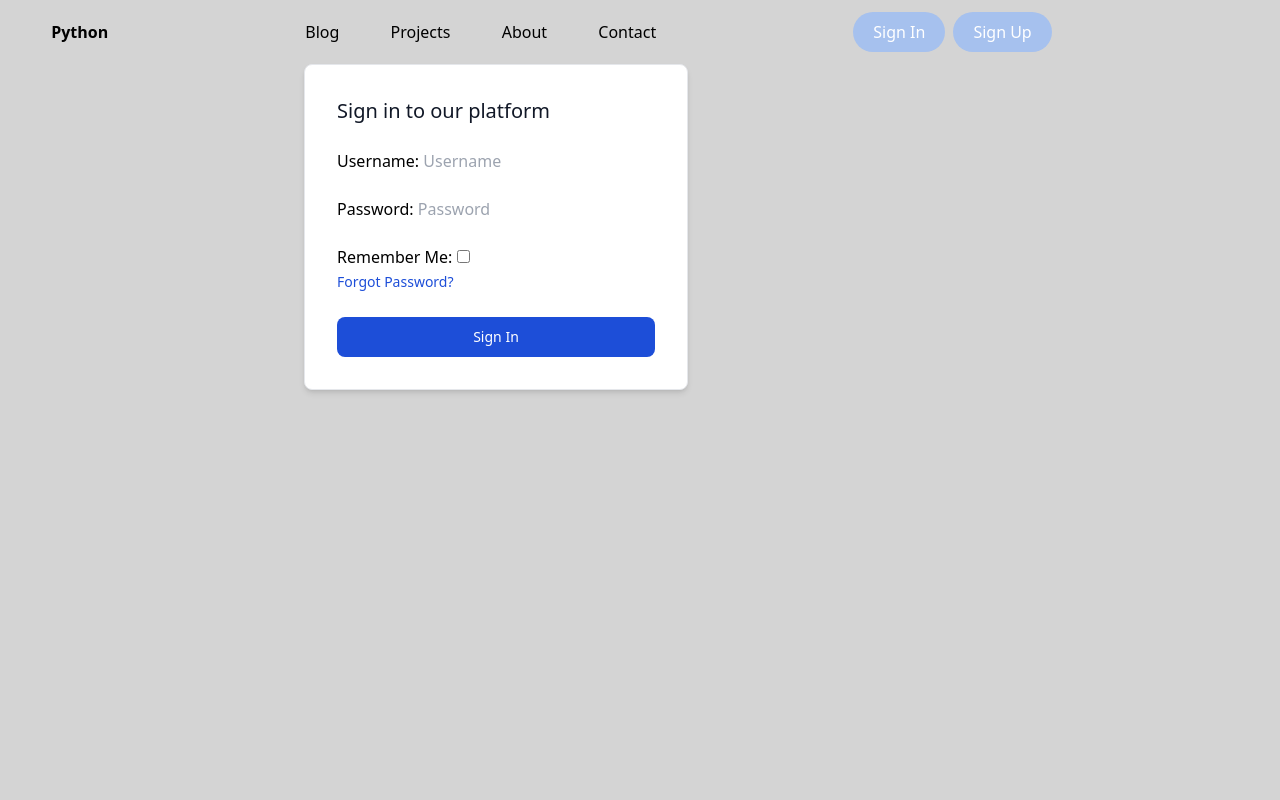
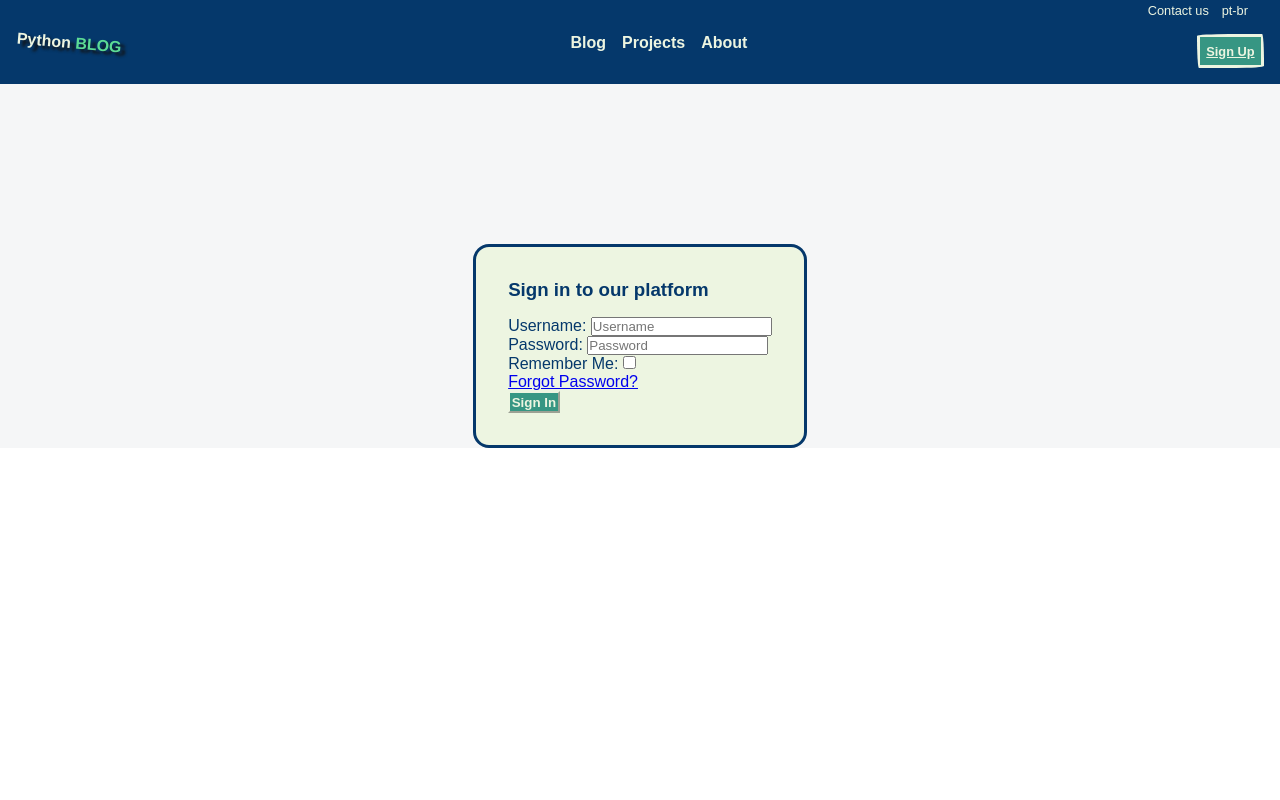
Before and after one commit to vitorkayron/django-blog, a Django app: page /accounts/login/ in a window 1280 px wide. Run offline with Django 4.2, Linux system fonts and the light colour scheme; some libraries are stand-ins or nearby versions.

Commit message:
adding css

```diff
--- a/blog/settings.py
+++ b/blog/settings.py
@@ -119,7 +119,7 @@ STATIC_ROOT = BASE_DIR / "staticfiles"
 STATIC_URL = 'static/'
 
 STATICFILES_DIRS = [
-    BASE_DIR / "static",
+    BASE_DIR / "templates/static",
 ]
 
 MEDIA_URL = 'media/'
--- a/templates/account/login.html
+++ b/templates/account/login.html
@@ -1,24 +1,57 @@
-{% extends "base.html" %}
+{% extends 'base.html' %}
+{% load static %}
+{% load i18n %}
 
-{% load i18n %}
-{% load account socialaccount %}
+{% block title %}
+  {% trans "Sign In" %}
+{% endblock %}
 
-{% block head_title %}{% trans "Sign In" %}{% endblock %}
+
+<link rel="stylesheet" href="{% static '/css/base.css' %}">
+
+
+
+{% block nav %}
+  <nav>
+    <div class="nav-top">
+        <ul class="nav-items-right">
+            <li>Contact us</li>
+            <li>pt-br</li>
+        </ul>
+    </div>
+    <div class="nav">
+        <!-- NAV TOP - LOGO -->
+        <a href="{% url 'home' %}" class="logo">Python <span class="logo2">BLOG</span></a>
+        <ul class="nav-items">
+            <li class="items"><a class="link" href="{% url 'post' %}">Blog</a></li>
+            <li class="items"><a class="link" href="">Projects</a></li>
+            <li class="items"><a class="link" href="">About</a></li>
+        </ul>
+
+        <div class="nav-right">
+          <div class="buttons">
+            <a class="button-55" href="{% url 'account_signup' %}">{% trans "Sign Up" %}</a>
+          </div>
+        </div>
+    </div>
+  </nav>
+{% endblock %}
+
 
 {% block content %}
-    <div class="max-w-2xl mx-auto">
-      <div
-        class="bg-white shadow-md border border-gray-200 rounded-lg max-w-sm p-4 sm:p-6 lg:p-8 dark:bg-gray-800 dark:border-gray-700">
-        <h3 class="text-xl font-medium text-gray-900 dark:text-white">Sign in to our platform</h3>
-        <form class="space-y-6" method="POST" action="{% url 'account_login' %}">
+<div class="container-form">
+  <div class="card-form">
+    <h3 class="">Sign in to our platform</h3>
+    <form class="" method="POST" action="{% url 'account_login' %}">
       {% csrf_token %}
       {{ form.as_p }}
       {% if redirect_field_value %}
       <input type="hidden" name="{{ redirect_field_name }}" value="{{ redirect_field_value }}" />
       {% endif %}
-          <a class="button secondaryAction text-sm text-blue-700 hover:underline ml-auto dark:text-blue-500" href="{% url 'account_reset_password' %}">{% trans "Forgot Password?" %}</a>
-          <button class="primaryAction w-full text-white bg-blue-700 hover:bg-blue-800 focus:ring-4 focus:ring-blue-300 font-medium rounded-lg text-sm px-5 py-2.5 text-center dark:bg-blue-600 dark:hover:bg-blue-700 dark:focus:ring-blue-800" type="submit">{% trans "Sign In" %}</button>
+      <a class="" href="{% url 'account_reset_password' %}">{% trans "Forgot Password?" %}</a>
+      <button class="btn-success" type="submit">{% trans "Sign In" %}</button>
     </form>
   </div>
 </div>
+
 {% endblock %}
--- a/templates/account/logout.html
+++ b/templates/account/logout.html
@@ -11,6 +11,7 @@
 <p>{% trans 'Are you sure you want to sign out?' %}</p>
 
 {% block nav %}
+
 {% endblock%}
 <form method="post" action="{% url 'account_logout' %}">
   {% csrf_token %}
--- a/templates/base.html
+++ b/templates/base.html
@@ -8,65 +8,19 @@
     <meta name="viewport" content="width=device-width, initial-scale=1.0">
     <title>{% block title %}{% endblock %}</title>
 
-
-    <script src="https://cdn.tailwindcss.com"></script>
-    <script type="module" src="https://unpkg.com/ionicons@7.1.0/dist/ionicons/ionicons.esm.js"></script>
-    <script nomodule src="https://unpkg.com/ionicons@7.1.0/dist/ionicons/ionicons.js"></script>
+    {% block css %}
+    <link rel="stylesheet" href="{% static 'css/base.css' %}">
+    {% endblock %}
 </head>
 
 <body>
 
-<body class="bg-neutral-300 h-screen">
+<body>
     {% block nav %}
-    <header class="bg-neutral-300">
-        <nav class="flex justify-between items-center w-[92%] h-16  mx-auto">
-            <div>
-                <a href="{% url 'home' %}" w-16 cursor-pointer><strong>Python</strong></a>
-            </div>
-            <div
-                class="nav-links duration-500 md:static absolute bg-neutral-300 md:min-h-fit min-h-[60vh] left-0 top-[-100%] md:w-auto  w-full flex items-center px-5">
-                <ul class="flex md:flex-row flex-col md:items-center md:gap-[4vw] gap-8">
-                    <li>
-                        <a class="hover:text-gray-500" href="#">Blog</a>
-                    </li>
-                    <li>
-                        <a class="hover:text-gray-500" href="#">Projects</a>
-                    </li>
-                    <li>
-                        <a class="hover:text-gray-500" href="#">About</a>
-                    </li>
-                    <li>
-                        <a class="hover:text-gray-500" href="#">Contact</a>
-                    </li>
-                    </ul>
-            </div>
-            <div class="flex items-center gap-6">
-                <ul class="flex flex-row gap-2">
-                    {% if user.is_authenticated %}
-                    <li class="bg-white border-[#a6c1ee] text-[#87acec] px-5 py-2 rounded-full hover:bg-[#87acec] hover:text-white cursor-pointer"><a href="{% url 'account_email' %}">{% trans "Change E-mail" %}</a></li>
-                    <li class="bg-white border-[#a6c1ee] text-[#87acec] px-5 py-2 rounded-full hover:bg-[#87acec] hover:text-white cursor-pointer"><a href="{% url 'account_logout' %}">{% trans "Sign Out" %}</a></li>
-                    {% else %}
-                    <li class="bg-[#a6c1ee] text-white px-5 py-2 rounded-full hover:bg-[#87acec] cursor-pointer"><a href="{% url 'account_login' %}">{% trans "Sign In" %}</a></li>
-                    <li class="bg-[#a6c1ee] text-white px-5 py-2 rounded-full hover:bg-[#87acec] cursor-pointer"><a href="{% url 'account_signup' %}">{% trans "Sign Up" %}</a></li>
-                    {% endif %}
-                </ul>
-                <ion-icon onclick="onToggleMenu(this)" name="menu" class="text-3xl cursor-pointer md:hidden"></ion-icon>
-            </div >
-            <hr>
-    </header>
     {% endblock %}
-
+    <div class="body">
     {% block content %}
     {% endblock %}
-
-
-
-    <script>
-        const navLinks = document.querySelector('.nav-links')
-        function onToggleMenu(e){
-            e.name = e.name === 'menu' ? 'close' : 'menu'
-            navLinks.classList.toggle('top-[9%]')
-        }
-    </script>
+    </div>
 </body>
 </html>
--- /dev/null
+++ b/templates/static/css/base.css
@@ -0,0 +1,150 @@
+* {
+    margin: 0;
+    padding: 0;
+    box-sizing: 0;
+    list-style: none;
+}
+
+body {
+    font-size: 62.5%rem;
+    font-family: 'Raleway', sans-serif;
+}
+
+:root {
+    --blue-bg-color: #05386B;
+    --background-bg-color: #5CDB95;
+    --letters-bg-color: #EDF5E1;
+    --light-green-bg-color: #8EE4AF;
+    --dark-gree-bg-color: #379683;
+}
+
+.body {
+    background-color: #f5f6f7;
+}
+
+nav {
+    background-color: var(--blue-bg-color);
+    color: var(--letters-bg-color);
+    text-decoration: none;
+}
+
+.logo {
+    text-decoration: none;
+    color: var(--letters-bg-color);
+    transform: rotate(5deg);
+    font-weight: 700;
+    text-shadow: #121212 5px 3px 3px;
+}
+.logo2{
+    color: var(--background-bg-color);
+}
+
+.logo:hover {
+    transform: rotate(-2deg);
+}
+
+.nav-top {
+    padding-top: 0.2rem;
+    padding-right: 2rem;
+    display: flex;
+    justify-content: flex-end;
+}
+.nav {
+    display: flex;
+    justify-content: space-between;
+    padding: 1rem;
+}
+
+.link{
+    color: var(--letters-bg-color);
+    text-decoration: none
+}
+
+.nav-items {
+    display: flex;
+    gap: 1rem;
+    font-weight: 700;
+    cursor: pointer;
+}
+.items:hover {
+    transform: rotate(-5deg);
+}
+
+.nav-right {
+    padding: 0;
+    display: flex;
+    flex-direction: column;
+    align-items: flex-end;
+    gap: 0.6rem;
+}
+
+.nav-items-right {
+    display: flex;
+    gap: 0.8rem;
+    font-size: 0.8rem;
+    cursor: pointer;
+}
+
+.buttons {
+    display: flex;
+    gap: 1rem;
+    text-decoration: none;
+}
+
+.button-55 {
+  background-color: var(--dark-gree-bg-color);
+  border-radius: 15px 225px 255px 15px 15px 255px 225px 15px;
+  border-style: solid;
+  color: var(--letters-bg-color);
+  font-weight: 700;
+  cursor: pointer;
+  font-size: 0.8rem;
+  padding: 0.4rem;
+  transition: all 235ms ease-in-out;
+  border-bottom-left-radius: 15px 255px;
+  border-bottom-right-radius: 225px 15px;
+  border-top-left-radius: 255px 15px;
+  border-top-right-radius: 15px 225px;
+}
+
+.button-55:hover {
+  transform: translate3d(0, 2px, 0);
+  transform: rotate(-5deg);
+}
+
+.container-form {
+    display: flex;
+    justify-content: center;
+    align-items: center;
+    padding-top: 10rem;
+}
+
+.card-form {
+    display: flex;
+    flex-direction: column;
+    background-color: var(--letters-bg-color);
+    color: var(--blue-bg-color);
+    border-color: var(--blue-bg-color);
+    border-radius: 1rem;
+    border-style: solid;
+    padding: 2rem;
+    gap: 1rem;
+}
+
+.btn-success {
+    display: flex;
+    justify-content: center;
+    align-items: center;
+    background-color: var(--dark-gree-bg-color);
+    color: var(--letters-bg-color);
+    border-color: var(--letters-bg-color);
+    font-size: 0.6;
+    font-weight: 700;
+    padding: 0.1rem;
+    cursor: pointer;
+}
+
+.btn-success:hover {
+    transform: rotate(2deg);
+    box-shadow: #121212 2px 2px 2px;
+}
```
Also changed, not shown: posts/templates/form.html (+9 -4 lines), posts/templates/home.html (+51 -0 lines), templates/account/signup.html (+42 -8 lines), db.sqlite3. Lines whose indentation alone changed are shown as unchanged.
